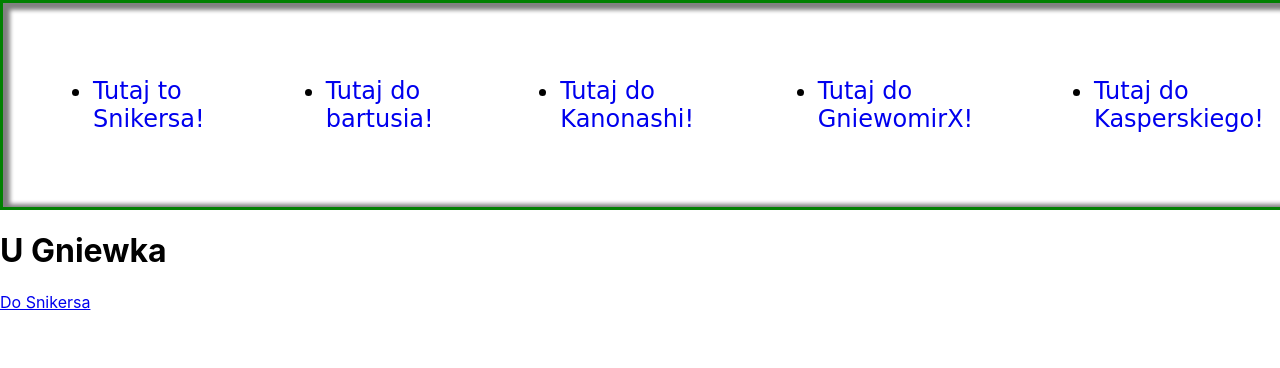
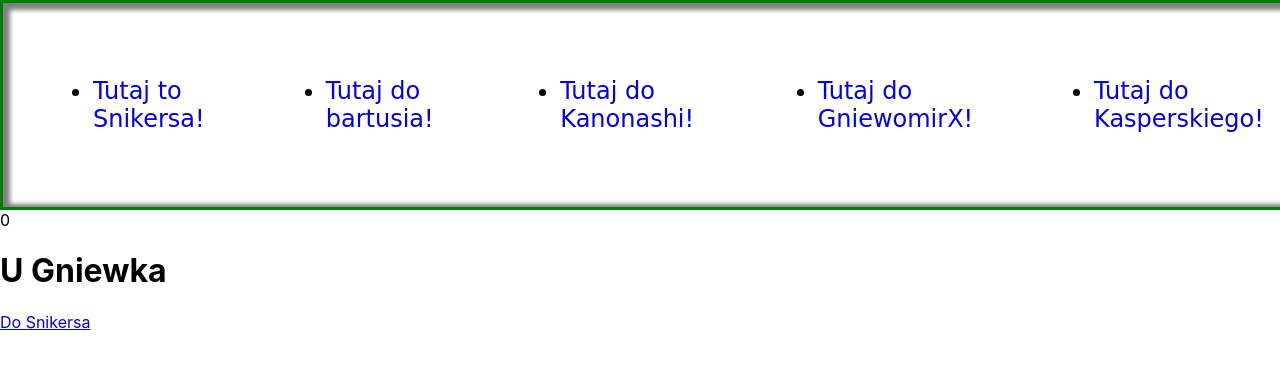
Before and after one commit to Snikerso/optymalisci, a React (Create React App) app: page /gniewomirx in a window 1280 px wide. Shown: the top 368 px of the page. Built offline with nearby package versions, Linux system fonts and the light colour scheme.

Commit message:
atom licznika

```diff
--- /dev/null
+++ b/src/components/atoms/Counter/index.js
@@ -0,0 +1,6 @@
+import styled from 'styled-components'
+
+export const Counter = styled.div`
+
+
+`
--- a/src/views/GniewomirXView/index.js
+++ b/src/views/GniewomirXView/index.js
@@ -1,8 +1,10 @@
 import { Link } from "react-router-dom";
 import React from "react"
+import { Counter } from "../../components/atoms/Counter";
 export const GniewomirXView = ({back, title}) => {
 
   return <div>
+    <Counter>0</Counter>
     <h1>{title}</h1>
     <Link to={back.to}>{back.text}</Link>
   </div>
```
Also changed, not shown: 1 other file (tests, documents, lock files or other folders).
